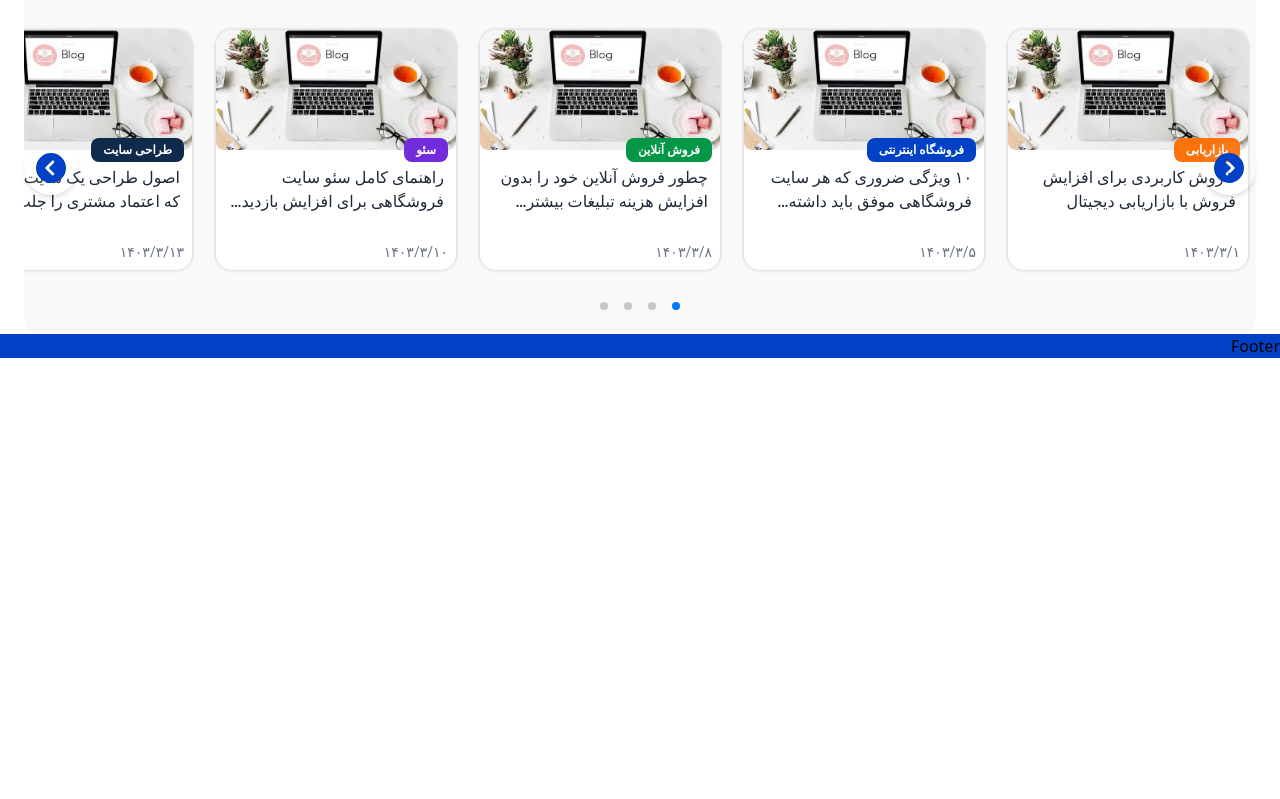
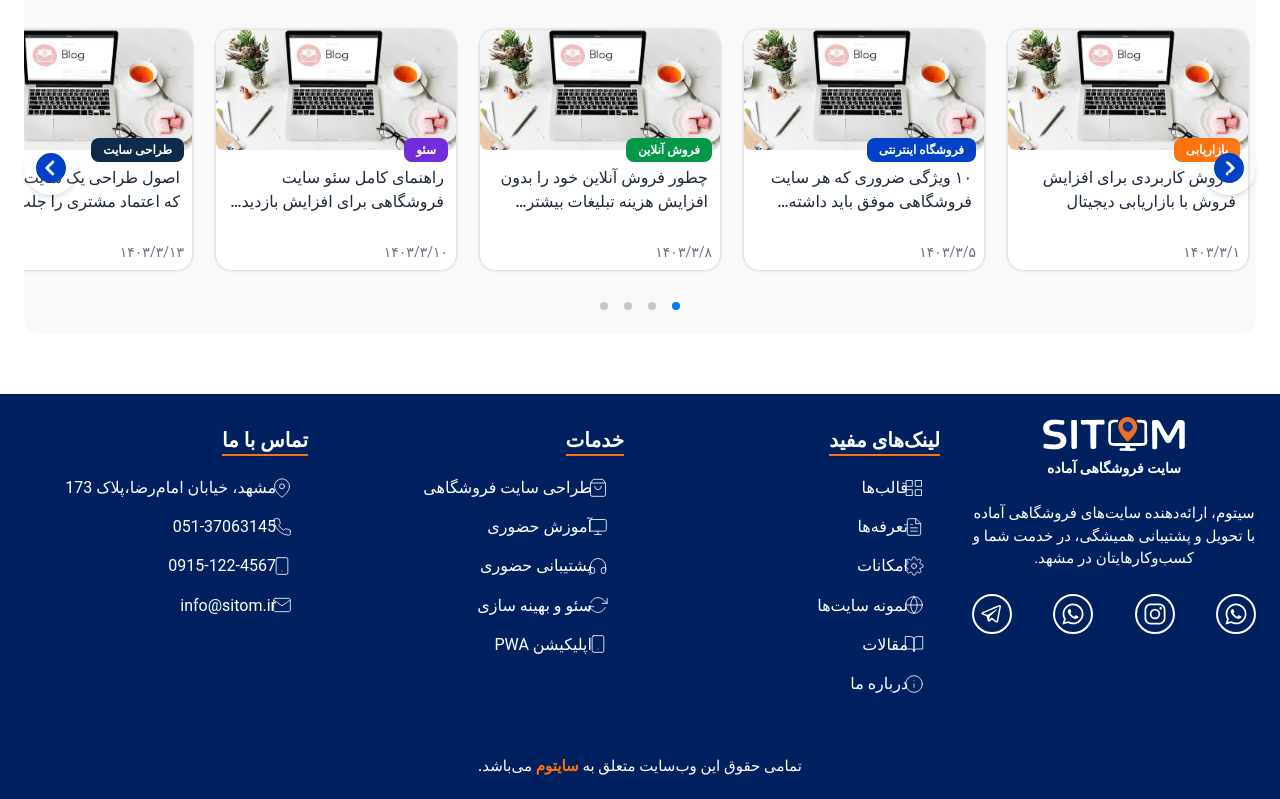
Before and after one commit to MohammadSoleimanikia/webetom, a Next.js app: page / in a window 1280 px wide. Shown: the part 4475-5274 px from the top of the page. Before the commit the page ends 4833 px from the top, so only its background shows below. Built offline with nearby package versions, Linux system fonts and the light colour scheme; what @mui/material-nextjs would draw is missing.

Commit message:
feat:add footer section

```diff
--- /dev/null
+++ b/src/data/FOOTER_MENU.ts
@@ -0,0 +1,120 @@
+import type { IconType } from "react-icons";
+type MenuItem = {
+  icon: IconType;
+  title: string;
+  link: string;
+};
+export type MenuType = {
+  title: string;
+  items: MenuItem[];
+};
+
+import {
+  FiGrid,
+  FiFileText,
+  FiSettings,
+  FiGlobe,
+  FiBookOpen,
+  FiInfo,
+  FiShoppingBag,
+  FiMonitor,
+  FiHeadphones,
+  FiRefreshCw,
+  FiMapPin,
+  FiPhone,
+  FiSmartphone,
+  FiMail,
+} from "react-icons/fi";
+
+export const FOOTER_MENUS: MenuType[] = [
+  {
+    title: "لینک‌های مفید",
+    items: [
+      {
+        icon: FiGrid,
+        title: "قالب‌ها",
+        link: "/templates",
+      },
+      {
+        icon: FiFileText,
+        title: "تعرفه‌ها",
+        link: "/pricing",
+      },
+      {
+        icon: FiSettings,
+        title: "امکانات",
+        link: "/features",
+      },
+      {
+        icon: FiGlobe,
+        title: "نمونه سایت‌ها",
+        link: "/portfolio",
+      },
+      {
+        icon: FiBookOpen,
+        title: "مقالات",
+        link: "/blog",
+      },
+      {
+        icon: FiInfo,
+        title: "درباره ما",
+        link: "/about",
+      },
+    ],
+  },
+  {
+    title: "خدمات",
+    items: [
+      {
+        icon: FiShoppingBag,
+        title: "طراحی سایت فروشگاهی",
+        link: "/services/ecommerce",
+      },
+      {
+        icon: FiMonitor,
+        title: "آموزش حضوری",
+        link: "/services/training",
+      },
+      {
+        icon: FiHeadphones,
+        title: "پشتیبانی حضوری",
+        link: "/services/support",
+      },
+      {
+        icon: FiRefreshCw,
+        title: "سئو و بهینه سازی",
+        link: "/services/seo",
+      },
+      {
+        icon: FiSmartphone,
+        title: "اپلیکیشن PWA",
+        link: "/services/pwa",
+      },
+    ],
+  },
+  {
+    title: "تماس با ما",
+    items: [
+      {
+        title: "مشهد، خیابان امام‌رضا،پلاک 173",
+        icon: FiMapPin,
+        link: "https://nshn.ir/48_b1dzq0JjxLY",
+      },
+      {
+        title: "051-37063145",
+        link: "tel:05137063145",
+        icon: FiPhone,
+      },
+      {
+        title: "0915-122-4567",
+        icon: FiSmartphone,
+        link: "tel:09151234567",
+      },
+      {
+        title: "info@sitom.ir",
+        icon: FiMail,
+        link: "mailto:09151234567",
+      },
+    ],
+  },
+];
--- a/src/layout/footer/index.tsx
+++ b/src/layout/footer/index.tsx
@@ -1,7 +1,37 @@
-import React from 'react'
+import { TOP_MARGIN } from "@/const/LAYOUT";
+import { Typography } from "@mui/material";
+import { Container } from "@mui/material";
+import clsx from "clsx";
+import SocialSection from "./socialSection/socialSection";
+import MenuSection from "./menuSection";
+import { FOOTER_MENUS } from "@/data/FOOTER_MENU";
 
 export default function Footer() {
   return (
-    <footer className='w-full bg-primary'>Footer</footer>
-  )
+    <footer className={clsx("bg-primary-darker py-5 text-white", TOP_MARGIN)}>
+      <Container maxWidth="xxl">
+        {/* main section */}
+        <div className="grid grid-cols-1 gap-8 md:grid-cols-2 lg:grid-cols-4">
+          {/* social section */}
+          <SocialSection />
+          {/* menu section */}
+          {FOOTER_MENUS.map((menu, index) => (
+            <MenuSection key={index} menu={menu} />
+          ))}
+        </div>
+
+        {/* lower section (copy write text) */}
+        <div className="mt-8 flex justify-center pt-5">
+          {/* copy write text */}
+          <div>
+            <Typography className="h-6 font-medium text-white">
+              تمامی حقوق این وب‌سایت متعلق به{" "}
+              <span className="text-secondary font-semibold">سایتوم</span>{" "}
+              می‌باشد.
+            </Typography>
+          </div>
+        </div>
+      </Container>
+    </footer>
+  );
 }
--- /dev/null
+++ b/src/layout/footer/menuSection.tsx
@@ -0,0 +1,35 @@
+import { MenuType } from "@/data/FOOTER_MENU";
+import { Button, Link, Typography } from "@mui/material";
+type Props = {
+  menu: MenuType;
+};
+export default function MenuSection({ menu }: Props) {
+  return (
+    <div className="border-secondary w-full border-t-2 pt-3 md:border-0">
+      <Typography
+        variant="h5"
+        className="border-secondary w-fit text-xl md:border-b-2"
+      >
+        {menu.title}
+      </Typography>
+
+      <div className="mt-3 flex flex-col items-start">
+        {menu.items.map((menuItem,index) => {
+          const Icon = menuItem.icon;
+          return (
+            <Button
+              key={index}
+              startIcon={<Icon className="stroke-1" />}
+              className="font-normal text-white"
+              variant="text"
+              LinkComponent={Link}
+              href={menuItem.link}
+            >
+              {menuItem.title}
+            </Button>
+          );
+        })}
+      </div>
+    </div>
+  );
+}
--- /dev/null
+++ b/src/layout/footer/socialSection/socialIconWrapper.tsx
@@ -0,0 +1,20 @@
+import clsx from "clsx";
+import { ReactNode } from "react";
+import { IoLogoInstagram } from "react-icons/io5";
+type Props = {
+  children: ReactNode;
+  link: string;
+};
+export default function SocialIconWrapper({ children, link }: Props) {
+  return (
+    <a
+      href={link}
+      className={clsx(
+        "flex size-10 items-center justify-center rounded-full",
+        "hover:bg-secondary border-2 border-white transition-all duration-300",
+      )}
+    >
+      {children}
+    </a>
+  );
+}
--- /dev/null
+++ b/src/layout/footer/socialSection/socialSection.tsx
@@ -0,0 +1,50 @@
+import { Typography } from "@mui/material";
+import Image from "next/image";
+
+import { IoLogoInstagram, IoLogoWhatsapp } from "react-icons/io5";
+import { LiaTelegram } from "react-icons/lia";
+import SocialIconWrapper from "./socialIconWrapper";
+
+export default function SocialSection() {
+  return (
+    <div className="flex w-full flex-col items-center space-y-3 text-center">
+      {/* logo + title */}
+      <div className="flex w-full flex-col items-center gap-1">
+        <div className="relative h-10 w-1/2">
+          <Image
+            fill
+            alt="logo of sitom"
+            className="object-contain"
+            src="/images/logo-light.svg"
+          />
+        </div>
+
+        <Typography variant="h2" className="text-sm">
+          سایت فروشگاهی آماده
+        </Typography>
+      </div>
+
+      {/* site description */}
+      <Typography variant="body1" className="max-w-md py-3">
+        سیتوم، ارائه‌دهنده سایت‌های فروشگاهی آماده با تحویل و پشتیبانی همیشگی،
+        در خدمت شما و کسب‌وکارهایتان در مشهد.
+      </Typography>
+
+      {/* icons */}
+      <div className="flex w-full justify-between">
+        <SocialIconWrapper link="https://www.instagram.com/webeto.co">
+          <IoLogoWhatsapp className="size-6" />
+        </SocialIconWrapper>
+        <SocialIconWrapper link="https://www.instagram.com/webeto.co">
+          <IoLogoInstagram className="size-6" />
+        </SocialIconWrapper>
+        <SocialIconWrapper link="https://www.instagram.com/webeto.co">
+          <IoLogoWhatsapp className="size-6" />
+        </SocialIconWrapper>
+        <SocialIconWrapper link="https://www.instagram.com/webeto.co">
+          <LiaTelegram className="size-6" />
+        </SocialIconWrapper>
+      </div>
+    </div>
+  );
+}
```
Also changed, not shown: public/images/logo-light.svg (added), src/layout/footer/footerMobile.tsx (added), src/layout/header/index.tsx (line endings or trailing spaces).
